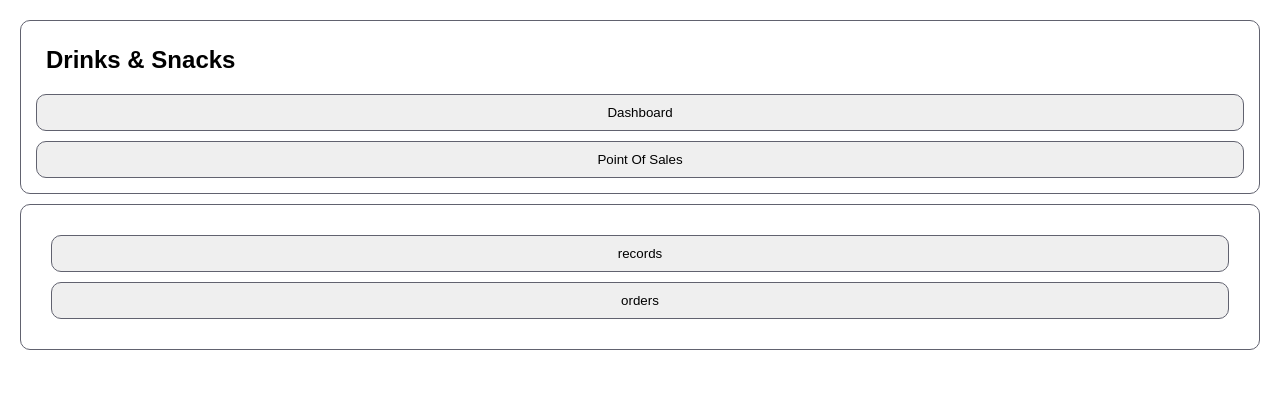
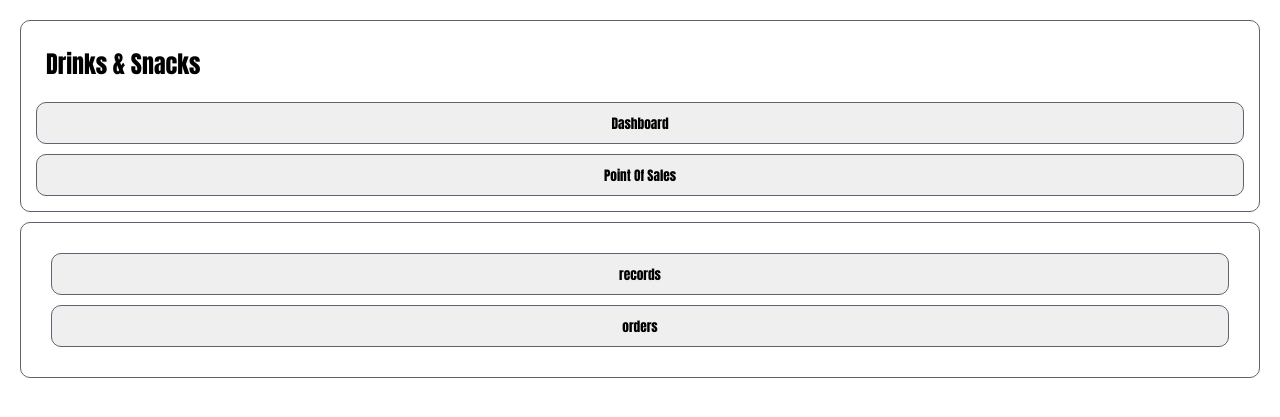
Before and after one commit to VincentB-web/Shopping_Store_System, a PHP site: page /dashboard.html in a window 1280 px wide. Shown: the top 417 px of the page. Run offline with PHP 8.4, Linux system fonts and the light colour scheme.

Commit message:
Revert "update"
This reverts commit e635e48f92464d44aa542cc38c8b3f70135f679a.

```diff
--- a/style.css
+++ b/style.css
@@ -1,8 +1,13 @@
 * {
   transition: .3s ease-in-out;
   padding: 10px;
+<<<<<<< HEAD
   margin: 0px;
   font-family:Arial, Helvetica, sans-serif;
+=======
+  margin: 5px;
+  font-family: Impact, Haettenschweiler, 'Arial Narrow Bold', sans-serif;
+>>>>>>> parent of e635e48 (update)
 }
 
 body {
@@ -43,6 +48,7 @@ button:hover {
   }
 }
 
+
 .dashboard, .pos {
   display: none;
 }
```
